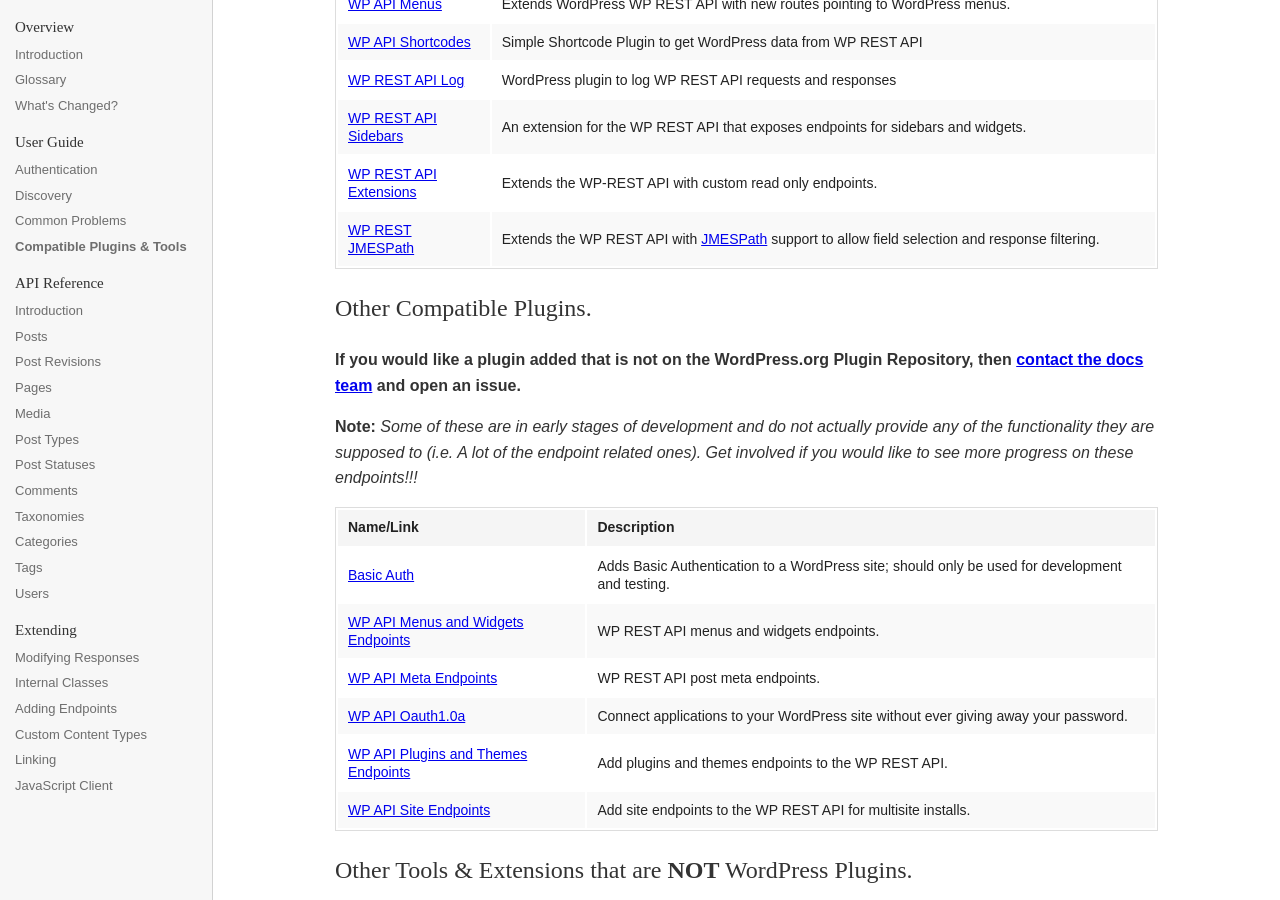
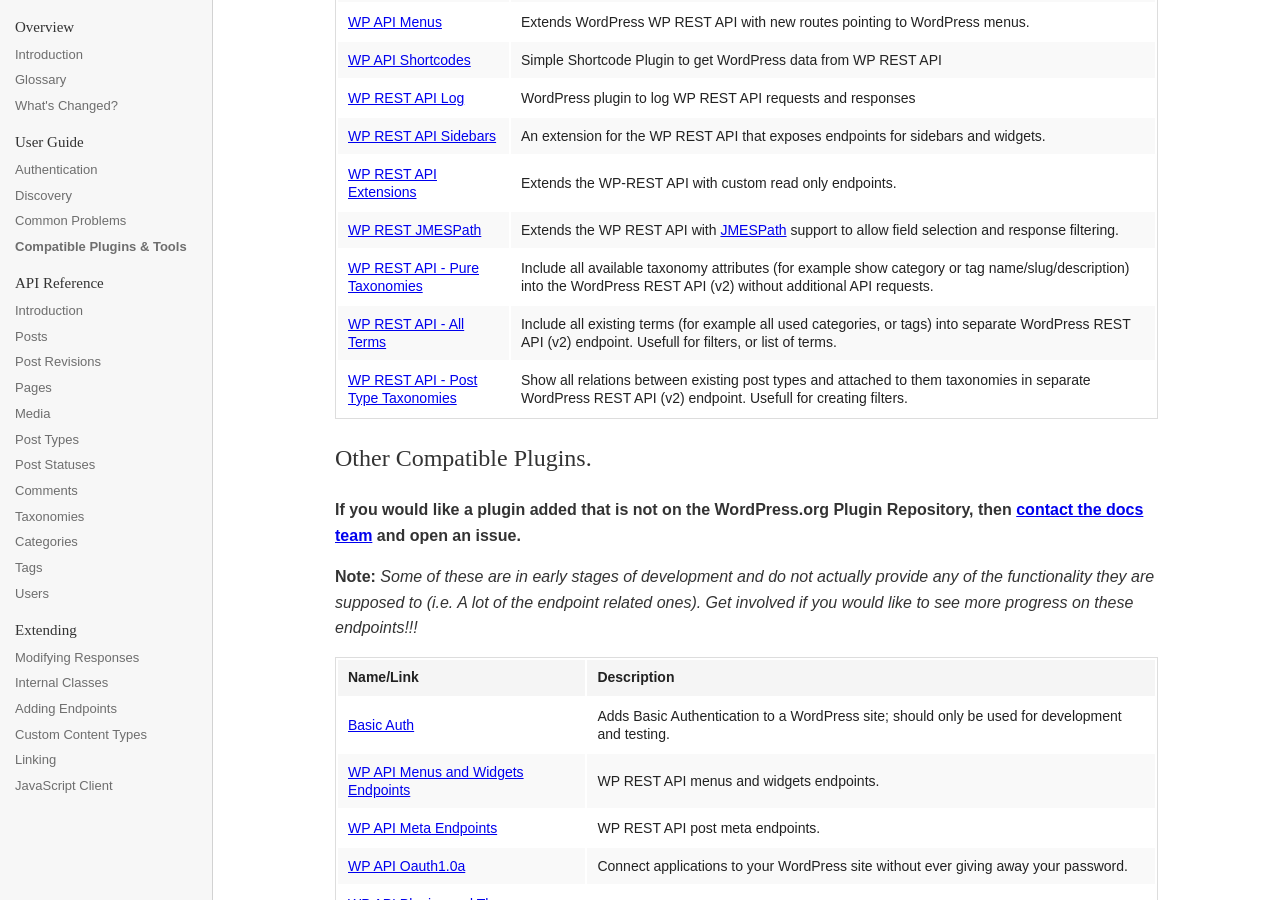
Before and after one commit to WP-API/docs-v2, a Jekyll site: the page built from guide/plugins/index.md, in a window 1280 px wide and 900 px high, scrolled down 1490 px. Built offline with Jekyll 4.4.1, drawn with Linux system fonts in a browser that asks for light colours; Markdown is read by kramdown in place of the engine named in the settings.

Commit message:
Additional 3 plugins which utilizes the WP REST API v2
My own 3 plugins, that I created and used for my new portfolio website, based on angularjs and wordpress rest-api v2.

```diff
--- a/guide/plugins/index.md
+++ b/guide/plugins/index.md
@@ -43,6 +43,9 @@ please [contact the docs team](https://github.com/WP-API/docs-v2/issues/) and op
 | [WP REST API Sidebars](https://wordpress.org/plugins/wp-rest-api-sidebars/) | An extension for the WP REST API that exposes endpoints for sidebars and widgets. |
 | [WP REST API Extensions](https://wordpress.org/plugins/wprestapiextensions/) | Extends the WP-REST API with custom read only endpoints. |
 | [WP REST JMESPath](https://wordpress.org/plugins/wp-rest-jmespath/) | Extends the WP REST API with [JMESPath](http://jmespath.org/) support to allow field selection and response filtering. |
+| [WP REST API - Pure Taxonomies](https://wordpress.org/plugins/wp-rest-api-pure-taxonomies/) | Include all available taxonomy attributes (for example show category or tag name/slug/description) into the WordPress REST API (v2) without additional API requests. |
+| [WP REST API - All Terms](https://wordpress.org/plugins/wp-rest-api-all-terms/) | Include all existing terms (for example all used categories, or tags) into separate WordPress REST API (v2) endpoint. Usefull for filters, or list of terms. |
+| [WP REST API - Post Type Taxonomies](https://wordpress.org/plugins/wp-rest-api-post-type-taxonomies/) | Show all relations between existing post types and attached to them taxonomies in separate WordPress REST API (v2) endpoint. Usefull for creating filters. |
 
 Other Compatible Plugins.
 ------------------
```
